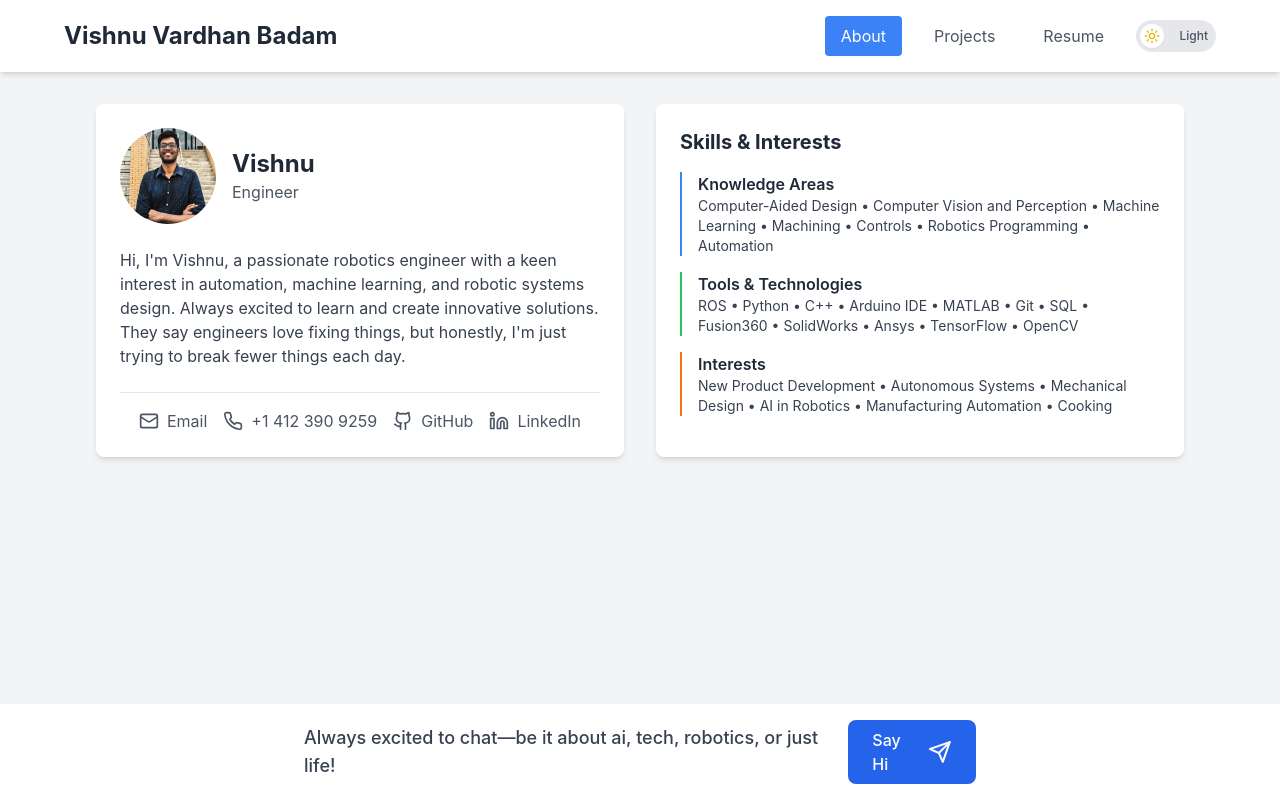
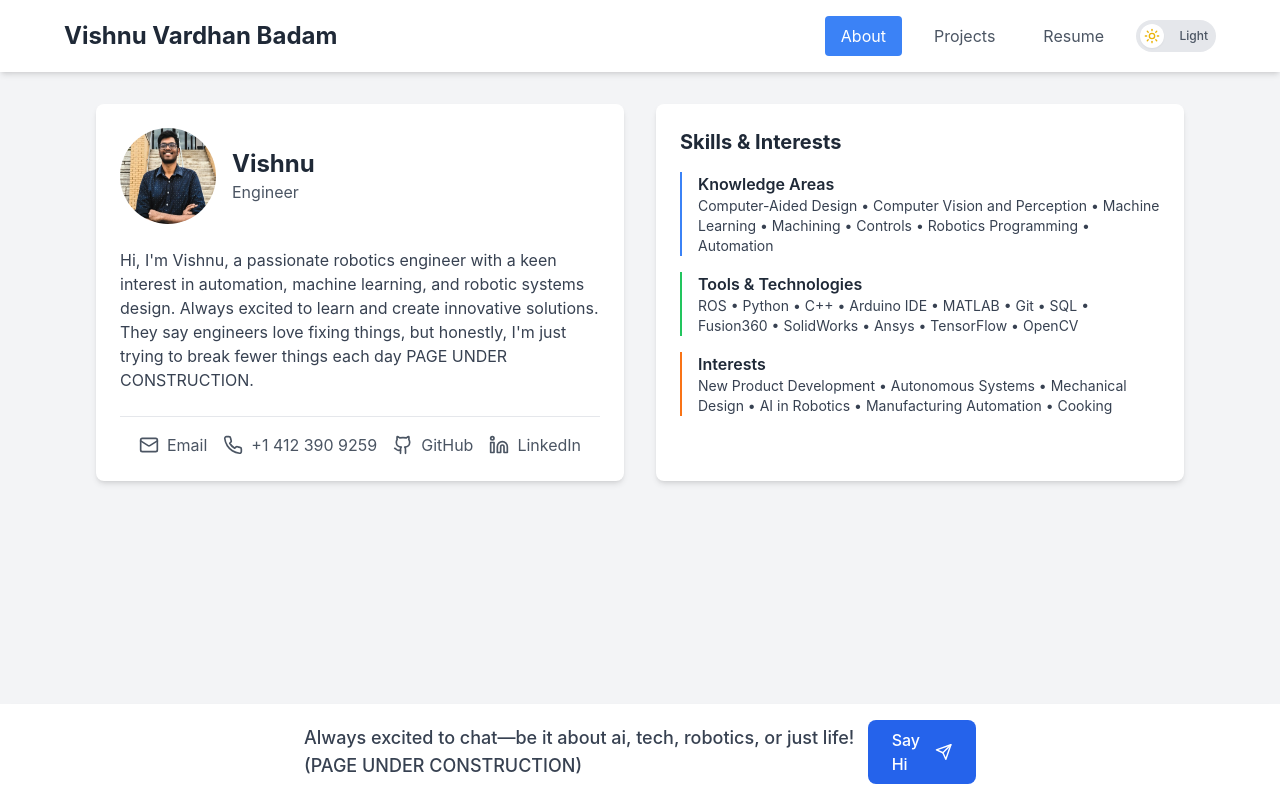
Before and after one commit to Vishnu01110110/Portfolio, a React (Create React App) app: page /Portfolio/about in a window 1280 px wide. Built offline with nearby package versions, Linux system fonts and the light colour scheme.

Commit message:
under construction

```diff
--- a/src/Portfolio.js
+++ b/src/Portfolio.js
@@ -58,7 +58,7 @@ const Portfolio = ({ children }) => {
               </div>
               <div className="space-y-4">
                 <p className="text-gray-700 dark:text-gray-300">
-                  Hi, I'm Vishnu, a passionate robotics engineer with a keen interest in automation, machine learning, and robotic systems design. Always excited to learn and create innovative solutions. They say engineers love fixing things, but honestly, I'm just trying to break fewer things each day.
+                  Hi, I'm Vishnu, a passionate robotics engineer with a keen interest in automation, machine learning, and robotic systems design. Always excited to learn and create innovative solutions. They say engineers love fixing things, but honestly, I'm just trying to break fewer things each day PAGE UNDER CONSTRUCTION.
                 </p>
               </div>
             </div>
@@ -536,7 +536,7 @@ const Portfolio = ({ children }) => {
         <div className="fixed bottom-0 left-0 right-0 bg-white dark:bg-gray-800 shadow-lg p-4 z-20">
           <div className="max-w-2xl mx-auto flex justify-between items-center">
             <span className="text-lg font-medium text-gray-700 dark:text-gray-200">
-              Always excited to chat—be it about ai, tech, robotics, or just life!
+              Always excited to chat—be it about ai, tech, robotics, or just life! (PAGE UNDER CONSTRUCTION)
             </span>
             <a
               href="https://www.linkedin.com/messaging/compose/?to=badam-vishnu-vardhan"
```
